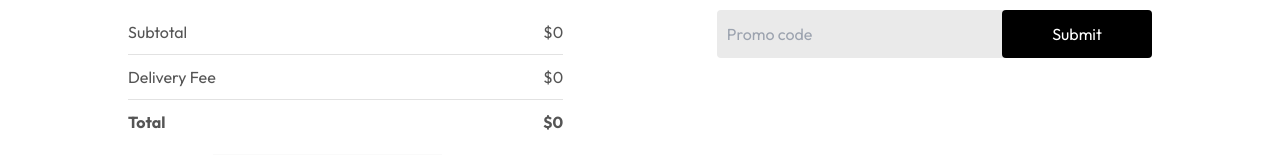
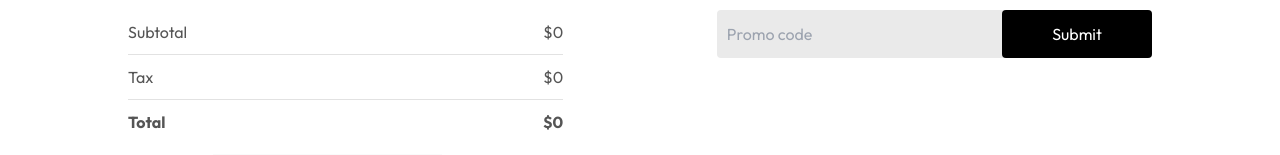
Before and after one commit to Muhammad-Ahmad-Ishfaq/food-del, a React (Vite) app in the folder Frontend/: page /cart in a window 1280 px wide. Shown: the part 312-467 px from the top of the page. Built offline with nearby package versions, Linux system fonts and the light colour scheme; no server answers.

Commit message:
Update Cart.jsx

```diff
--- a/Frontend/src/pages/Cart/Cart.jsx
+++ b/Frontend/src/pages/Cart/Cart.jsx
@@ -134,7 +134,7 @@ useEffect(() => {
             </div>
             <hr />
             <div className="cart-total-details">
-              <p>Delivery Fee</p>
+              <p>Tax</p>
               <p>${getTotalCartAmount() === 0 ? 0 : 2}</p>
             </div>
             <hr />
```
